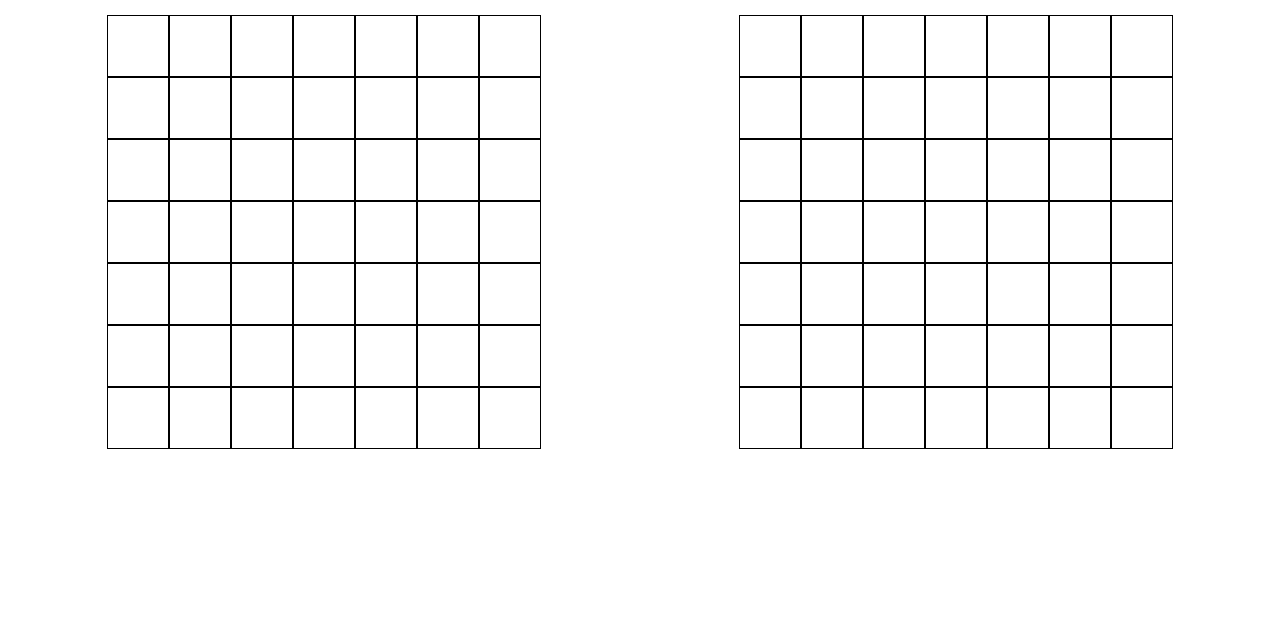
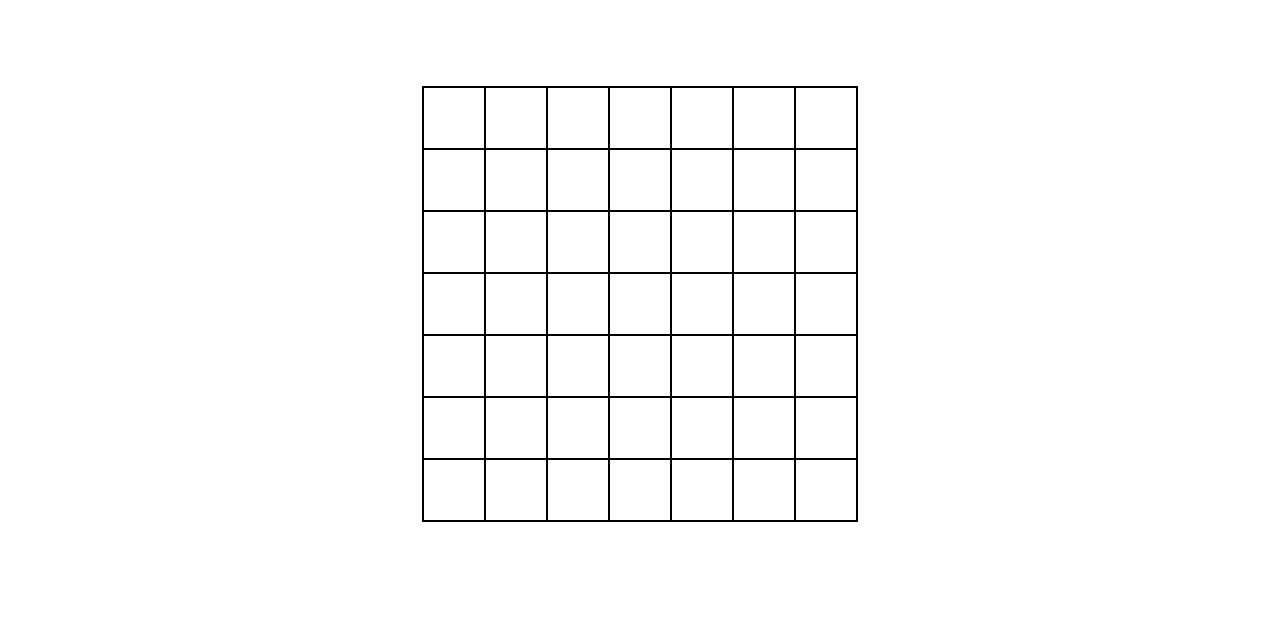
Before and after one commit to MichaelAlexanderBryant/battleship, a website with bundled scripts: page dist/index.html in a window 1280 px wide. Shown: the part 176-816 px from the top of the page. Built offline with nearby package versions, Linux system fonts and the light colour scheme.

Commit message:
Add event listeners for ship placement

```diff
--- a/src/index.js
+++ b/src/index.js
@@ -1,7 +1,15 @@
+import { getGameboardToPlaceShips } from './modules/get-gameboard-to-place-ships';
+import { placeShip } from './modules/place-ship';
 import { generateGameboard } from './modules/display-gameboard';
 const player = require('./factory-functions/player');
 
-generateGameboard("player-one");
-generateGameboard("player-two");
-// playerOne = player("human");
-// console.log(playerOne);
+const playerOne = player("human");
+const playerTwo = player("cpu");
+
+getGameboardToPlaceShips();
+placeShip(2);
+
+
+
+// generateGameboard("player-one");
+// generateGameboard("player-two");
--- /dev/null
+++ b/src/modules/get-gameboard-to-place-ships.js
@@ -0,0 +1,19 @@
+function getGameboardToPlaceShips() {
+    let containerDiv = document.getElementById("place-ships");
+    let boardDiv = document.createElement('div');
+    boardDiv.className = "gameboard";
+    for (let row = 0; row < 7; row++) {
+        let rowDiv = document.createElement('div');
+        rowDiv.id = `row-${row}`
+        rowDiv.className = "row"
+        for (let column = 0; column < 7; column++) {
+            let squareDiv = document.createElement('div');
+            squareDiv.className = `square row-${row} column-${column}`;
+            rowDiv.appendChild(squareDiv);
+        }
+        boardDiv.appendChild(rowDiv);
+    };
+    containerDiv.appendChild(boardDiv);
+};
+
+export { getGameboardToPlaceShips };
--- /dev/null
+++ b/src/modules/place-ship.js
@@ -0,0 +1,28 @@
+function placeShip(shipSize) {
+    let gameboard = document.getElementsByClassName('gameboard');
+    for (let row = 0; row < 7; row++) {
+        for (let column = 0; column < 7; column++) {
+            gameboard[0]["childNodes"][row]["childNodes"][column].addEventListener("mouseover", () => {
+                if (row <= 7-shipSize) {
+                    for (let i = 0; i < shipSize; i++) {
+                        gameboard[0]["childNodes"][row+i]["childNodes"][column].style.backgroundColor = "grey";
+                    }
+                }
+            })
+            gameboard[0]["childNodes"][row]["childNodes"][column].addEventListener("mouseleave", () => {
+                if (row <= 7-shipSize) {
+                    for (let i = 0; i < shipSize; i++) {
+                        gameboard[0]["childNodes"][row+i]["childNodes"][column].style.backgroundColor = "white";
+                    }
+                }
+            })
+            gameboard[0]["childNodes"][row]["childNodes"][column].addEventListener("click", () => {
+                if (row <= 7-shipSize) {
+                    console.log("(" + row + "," + column + ")");
+                }
+            })
+        }
+    }
+}
+
+export { placeShip };
```
Also changed, not shown: dist/index.html, dist/main.js, dist/style.css.
